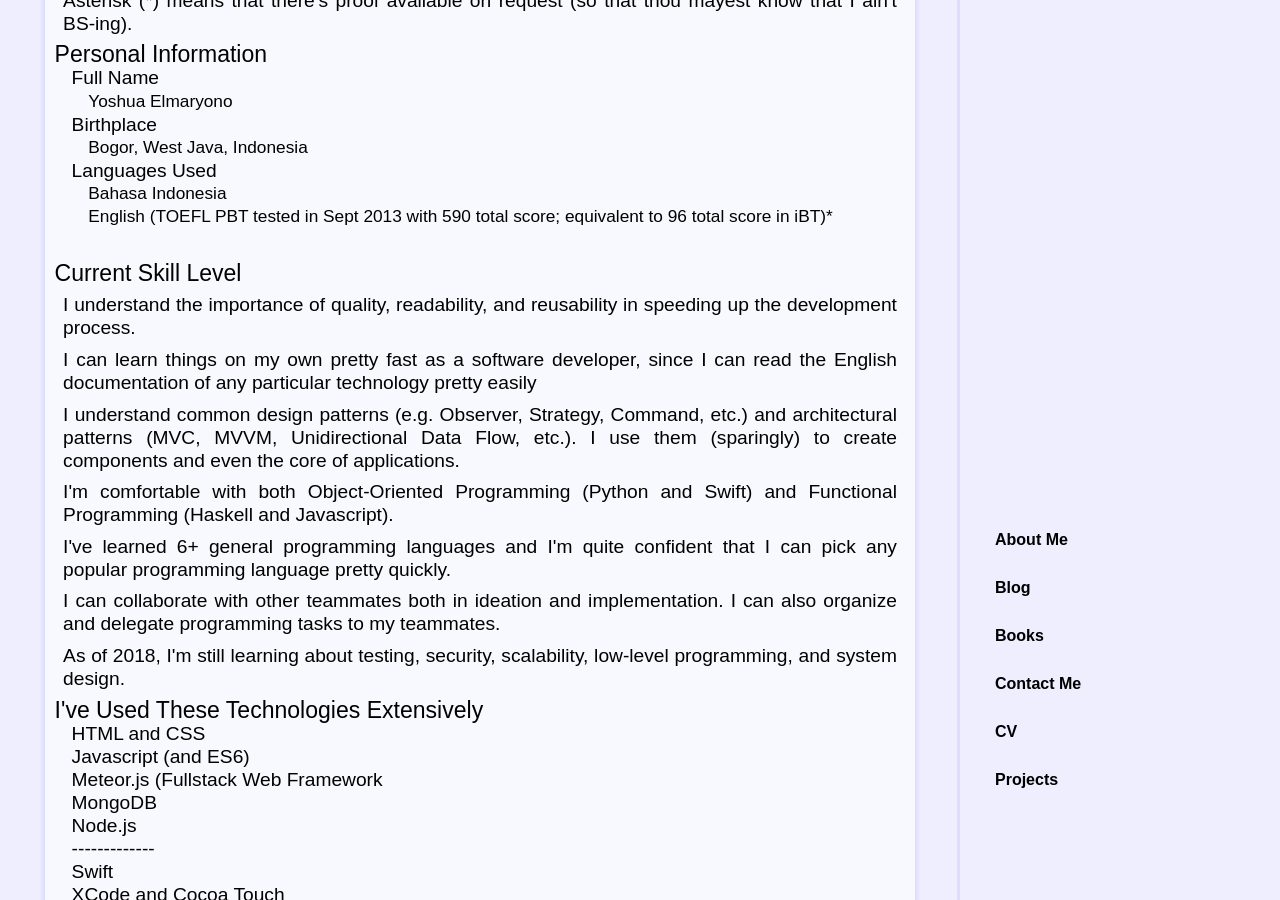
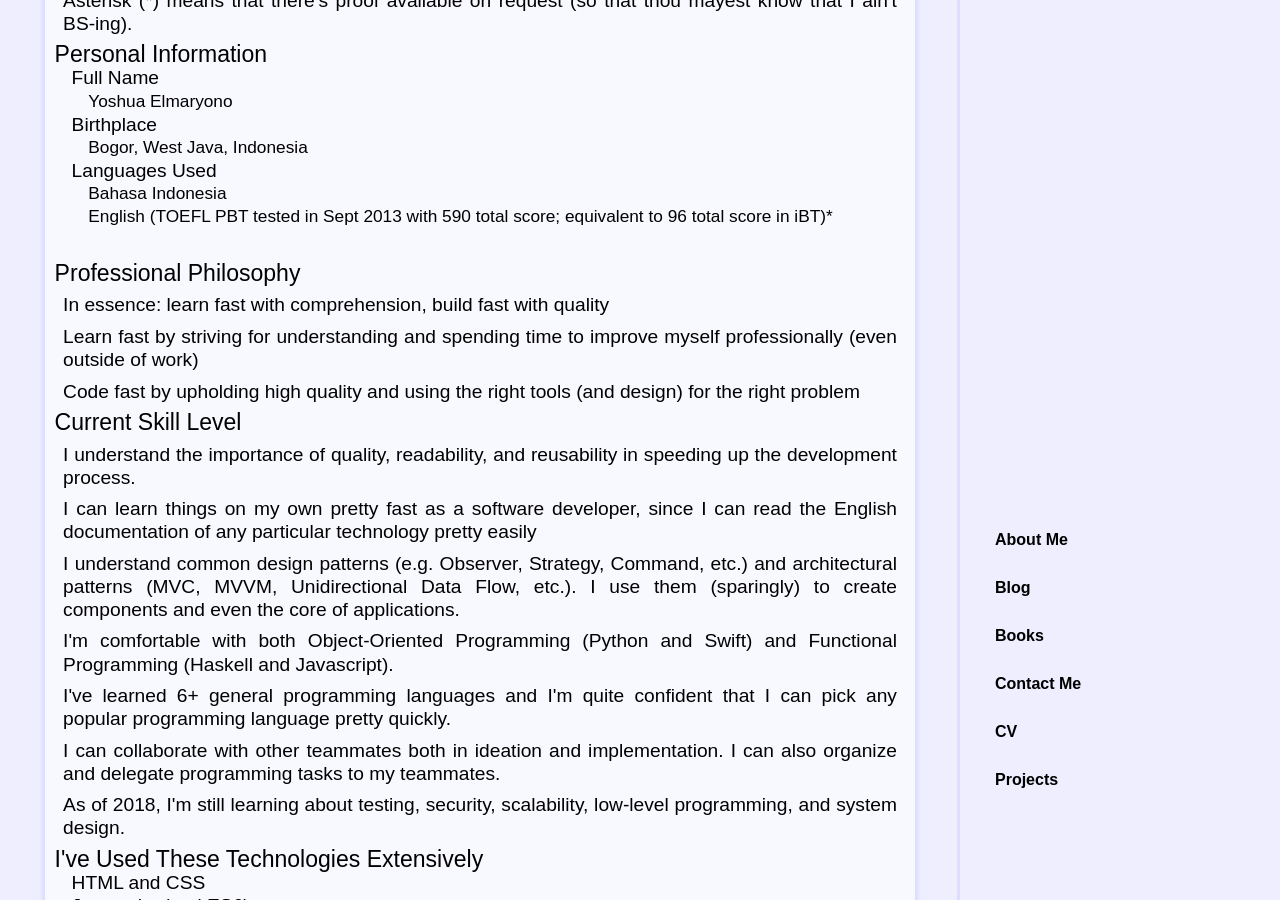
Before and after one commit to dotm/dotm.github.io, a Jekyll site: the page built from cv.html, in a window 1280 px wide and 900 px high, scrolled down 320 px. Built offline with Jekyll 4.4.1, drawn with Linux system fonts in a browser that asks for light colours.

Commit message:
Update cv.html

```diff
--- a/cv.html
+++ b/cv.html
@@ -23,6 +23,11 @@ style: /stylesheets/page.css
       <dd>Bahasa Indonesia</dd>
       <dd>English (TOEFL PBT tested in Sept 2013 with 590 total score; equivalent to 96 total score in iBT)*</dd>
     </dl>
+
+    <h2>Professional Philosophy</h2>
+    <p>In essence: learn fast with comprehension, build fast with quality</p>
+    <p>Learn fast by striving for understanding and spending time to improve myself professionally (even outside of work)</p>
+    <p>Code fast by upholding high quality and using the right tools (and design) for the right problem</p>
 
     <h2>Current Skill Level</h2>
     <p>I understand the importance of quality, readability, and reusability in speeding up the development process.</p>
```
